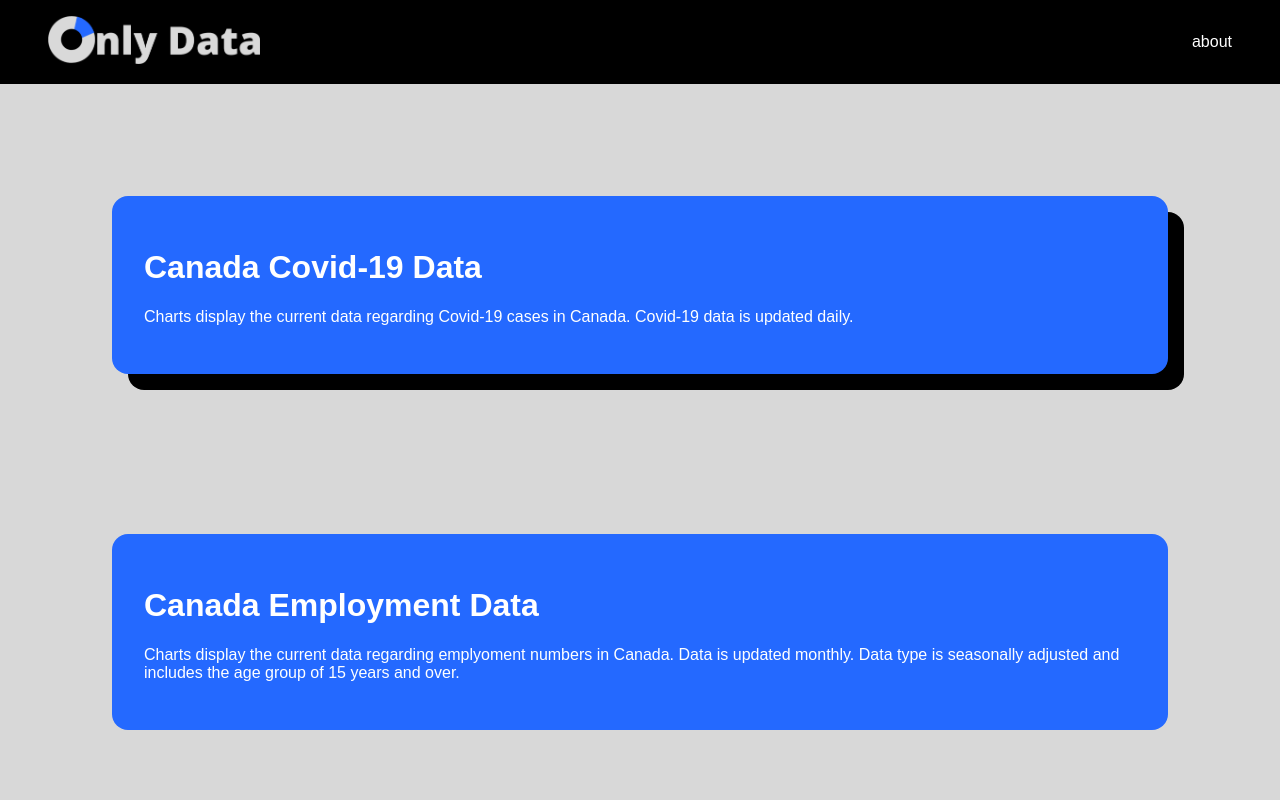
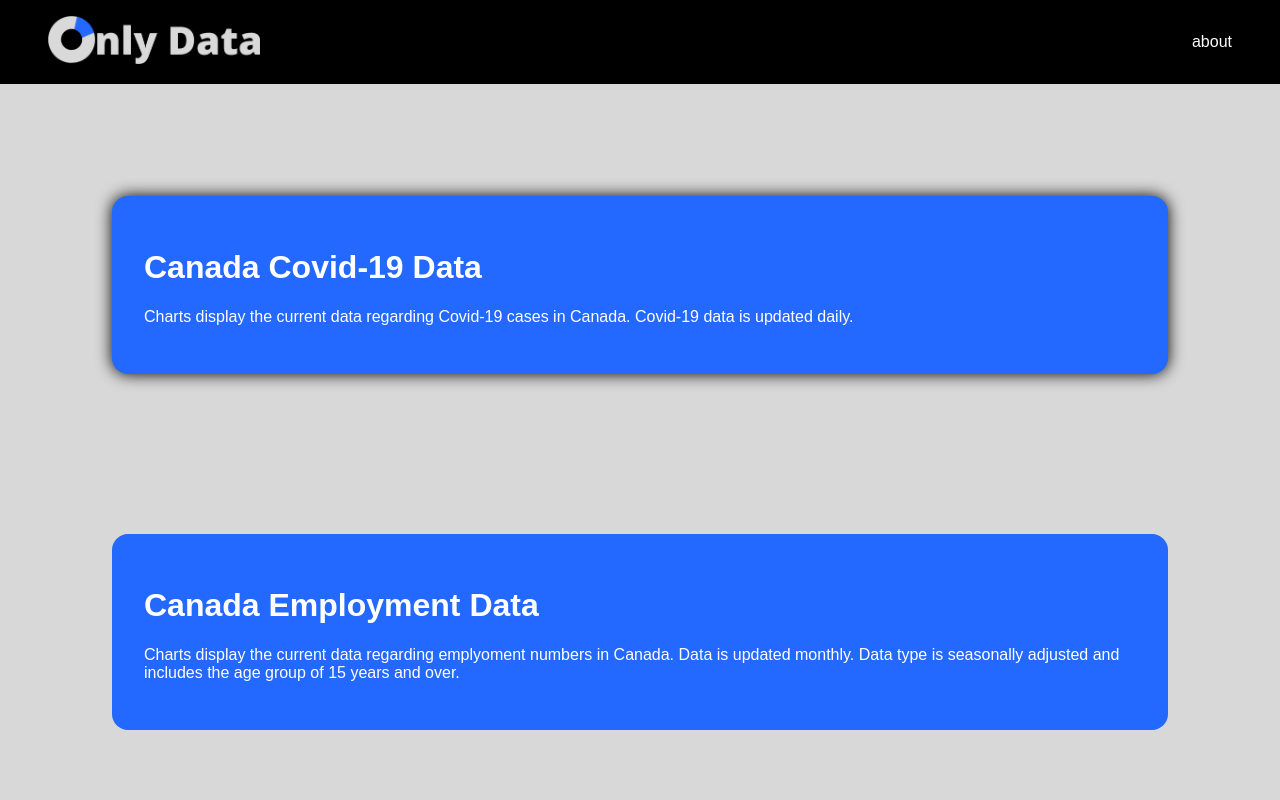
Before and after one commit to kim2552/onlydata, a React (Create React App) app: page / in a window 1280 px wide. In both pictures the pointer is over the element 640 px from the left and 284 px from the top of the page. Shown: the top 800 px of the page. Built offline with nearby package versions, Linux system fonts and the light colour scheme.

Commit message:
updated shadow boxes to all sides

```diff
--- a/src/scss/_home.scss
+++ b/src/scss/_home.scss
@@ -27,7 +27,7 @@
     }
 
     .card-wrapper:hover{
-        box-shadow: 1rem 1rem $black;
+        box-shadow: 0 0 1rem $black;
         animation: shadow_load 0.5s ease;
     }
 
```
